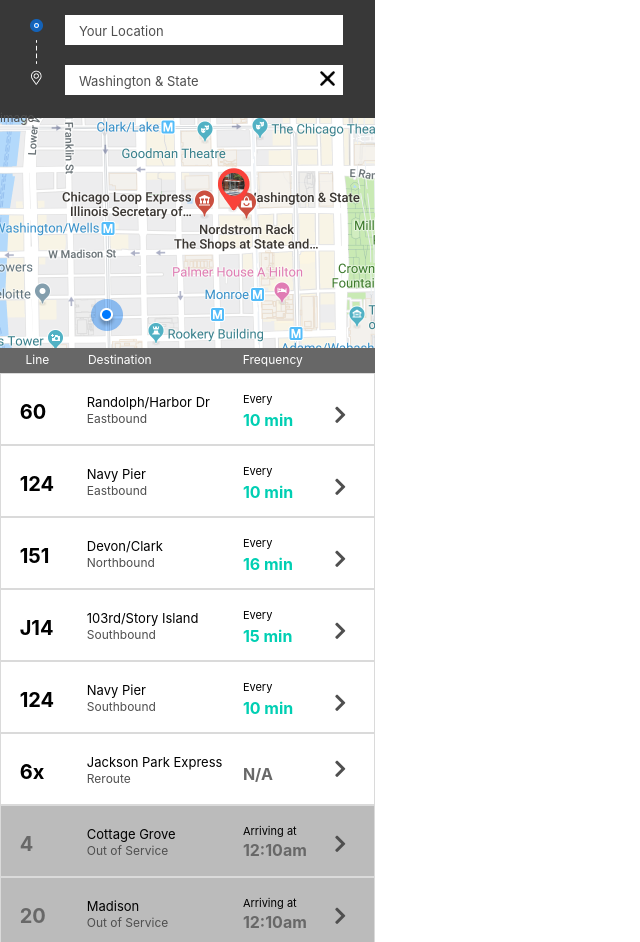
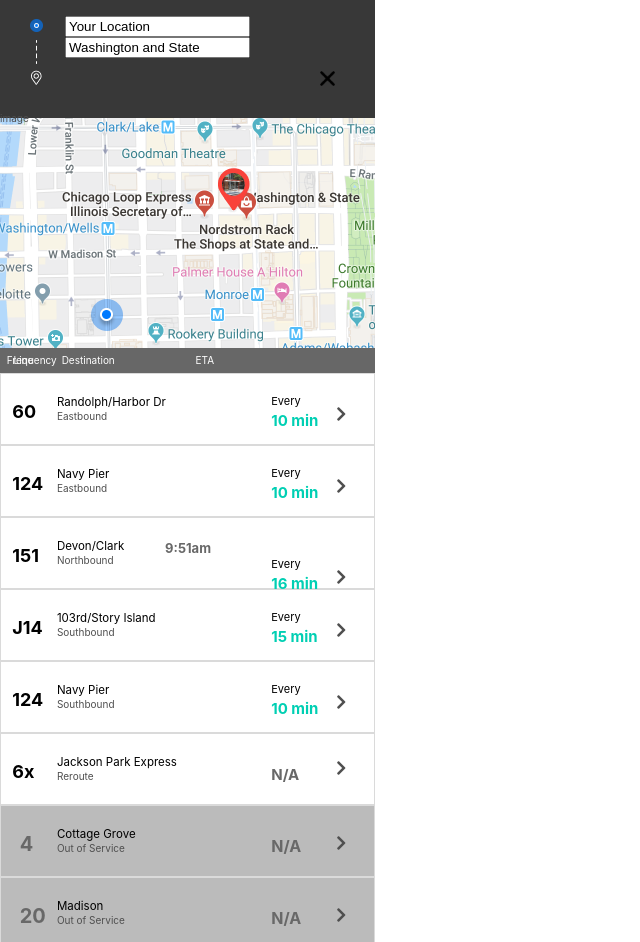
Before and after one commit to kurisuti/Frontend-Challenge, a plain HTML site: page busybus.html in a window 1280 px wide. Shown: the part 77-1019 px from the top of the page, without its empty margins (0-640 px from the left). Drawn offline with Linux system fonts and the light colour scheme.

Commit message:
added input bar for search and addeta tab

```diff
--- a/busybus.html
+++ b/busybus.html
@@ -26,12 +26,10 @@
             </div>
 
             <div class="search-bars">
-              <div class="box1">
-                    <h2>Your Location</h2>
-              </div>
-              <div class="box2">
-                    <h2>Washington & State</h2>
-              </div>
+              <form action="/action_page.php">
+                  <input type="text" name="FirstName" value="Your Location"><br>
+                  <input type="text" name="LastName" value="Washington and State"><br>
+              </form>
             </div>
         </div>
   </nav>
@@ -42,6 +40,7 @@
       <div class="inline-container">
             <h6 class="inline-container">Line</h6>
             <h6 class="inline-container"><span class="move">Destination</span></h6>
+            <h6 class="inline-container">ETA</h6>
             <h6 class="inline-container">Frequency</h6>
       </div>
   </section>
@@ -55,6 +54,7 @@
             <h1>Randolph/Harbor Dr</h1>
             <p>Eastbound</p>
             </div>
+
           <div class="frequency">
             <h4><span class="small-font">Every</span>10 min</h4>
         </div>
@@ -84,6 +84,9 @@
             <div class="destination">
                 <h1>Devon/Clark</h1>
                 <p>Northbound</p>
+            </div>
+            <div class="eta">
+                <h2>9:51am</h2>
             </div>
             <div class="frequency">
                 <h4><span class="small-font">Every</span>16 min</h4>
@@ -146,7 +149,7 @@
                   <p>Out of Service</p>
               </div>
               <div class="frequency-inactive">
-                  <h5><span class="small-font">Arriving at</span>12:10am</h5>
+                  <h5>N/A</h5>
               </div>
                 <div class="arrow">
                   <i class="fa fa-chevron-right fa-2x" aria-hidden="true"></i>
@@ -161,7 +164,7 @@
                   <p>Out of Service</p>
                 </div>
                 <div class="frequency-inactive">
-                  <h5><span class="small-font">Arriving at</span>12:10am</h5>
+                  <h5>N/A</h5>
                 </div>
                 <div class="arrow">
                   <i class="fa fa-chevron-right fa-2x" aria-hidden="true"></i>
@@ -176,7 +179,7 @@
                   <p>Out of Service</p>
                 </div>
                 <div class="frequency-inactive">
-                  <h5><span class="small-font">Arriving at</span>6:00am</h5>
+                    <h5>N/A</h5>
                 </div>
                 <div class="arrow">
                   <i class="fa fa-chevron-right fa-2x"></i>
--- a/css/style.css
+++ b/css/style.css
@@ -12,17 +12,11 @@
   width: 375px;
   color: #4F4F4F;
   text-align: left;
-  font-size: 12px;
+  font-size: 10px;
 
 }
 
 /**Searchbar**/
-
-h2 {
-    font-size: 13px;
-    padding-left: 5%;
-    padding-top: 6%;
-  }
 
   .box1, .box2 {
     border: solid 10px #383838;
@@ -56,26 +50,35 @@
 h1 {
 font-weight:normal;
 color: #000000;
-font-size: 13px;
+font-size: 11.5px;
 font-weight: normal;
 font-family: 'SF Pro Text';
 letter-spacing: normal;
-padding-left: 23%;
+padding-left: 15%;
 
 }
 
+h2 {
+    font-size: 13px;
+    padding-left: 20%;
+    padding-top: 25%;
+    font-weight:bold;
+  }
+
+
 p{
-  padding-left:23%;
+  padding-left:15%;
   line-height: 2.8em;
 }
 
 
 h4 {
   font-weight: bold;
-  font-size:16px;
+  font-size:15px;
   padding-left: 5%;
   line-height: 2.5EM;
   color: #00CFB3;
+  position: relative;;
 }
 
 h5 {
@@ -83,7 +86,7 @@
   font-size:16px;
   padding-left: 5%;
   color: #686868;
-  line-height: 2.3em;
+  line-height: 2.5em;
 }
 
 .small-font{
@@ -106,12 +109,10 @@
 
 .inline-container{
   top:6px;
-  margin-left:3.4%;
-  margin-right:5%;
+  margin-left:1.8%;
+  margin-right:12%;
   display:inline;
   position:relative;
-  word-spacing: 30px;
-
 }
 
 .inline-tab{
@@ -122,7 +123,11 @@
   position: relative;
   bottom:25px;
   background-color:#676767;
+}
 
+.search-bars{
+  margin-top: 15px;
+  margin-left: 10px;
 
 }
 
@@ -150,8 +155,8 @@
 .bus-line{
   color:#000000;
   font-weight: bold;
-  padding-left: 5%;
-  font-size: 20px;
+  padding-left: 3%;
+  font-size: 18px;
 }
 
 .destination{
@@ -161,12 +166,21 @@
     bottom: 40px;
   }
 
+  .eta{
+    color:#686868;
+    position:relative;
+    bottom: 98px;
+    margin-left: 40%;
+    margin-right:40%;
+  }
+
 
 .frequency{
   color:#686868;
-  padding-left:63%;
+  padding-left:71%;
   position:relative;
-  bottom: 90px;
+  bottom: 88px;
+
 }
 
 /** inactive bus lines**/
@@ -197,7 +211,7 @@
 
 .frequency-inactive {
   color:#686868;
-  padding-left:63%;
+  padding-left:71%;
   position:relative;
   bottom: 90px;
 }
@@ -262,7 +276,7 @@
 
 [class^="fa fa-chevron-right fa-2x"] {
   position: relative;
-  bottom:145px;
+  bottom:140px;
   padding-right: 5%;
 }
 
```
